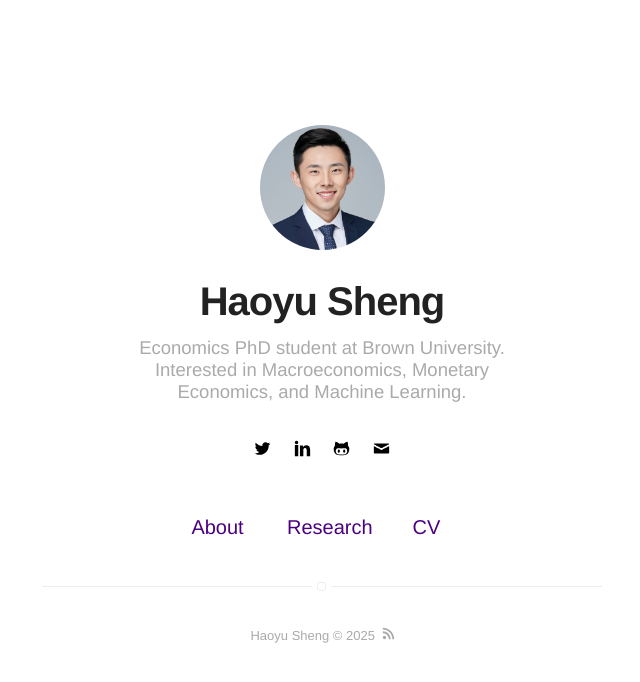
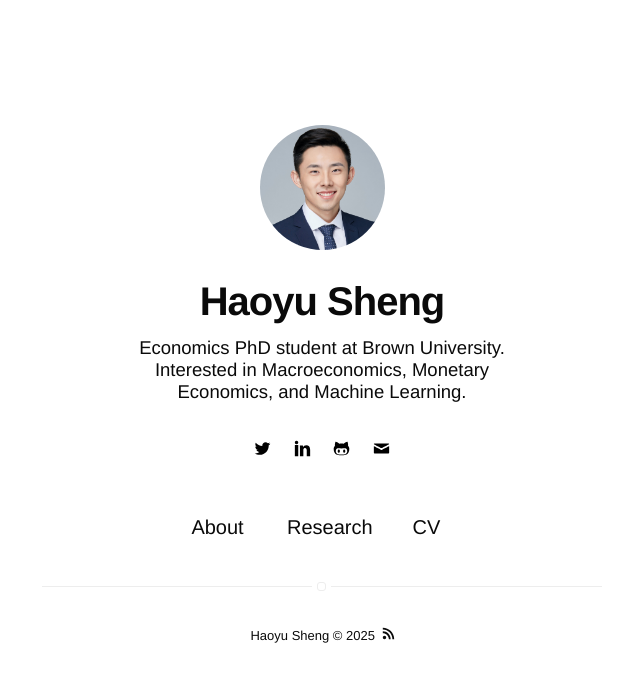
Before and after one commit to hs97/sheng_website, a Jekyll site: the page built from index.html, in a window 1280 px wide. Shown: the top 682 px of the page, without its empty margins (318-958 px from the left). Built offline with Jekyll 4.4.1, drawn with Linux system fonts in a browser that asks for light colours.

Commit message:
change color

```diff
--- a/_sass/base/variables.sass
+++ b/_sass/base/variables.sass
@@ -2,9 +2,9 @@ $fontSans: "Helvetica Neue", Helvetica, Arial, sans-serif
 $fontMonospace: "Consolas", Liberation Mono, Menlo, Courier, monospace
 
 $alpha: #0a0a0a
-$beta: #222
-$gama: #aaa
-$delta: #4b0082
+$beta: #0a0a0a
+$gama: #0a0a0a
+$delta: #0a0a0a
 $epsilon: #ededed
 
 $mobile: "only screen and (max-width: 400px)"
```
